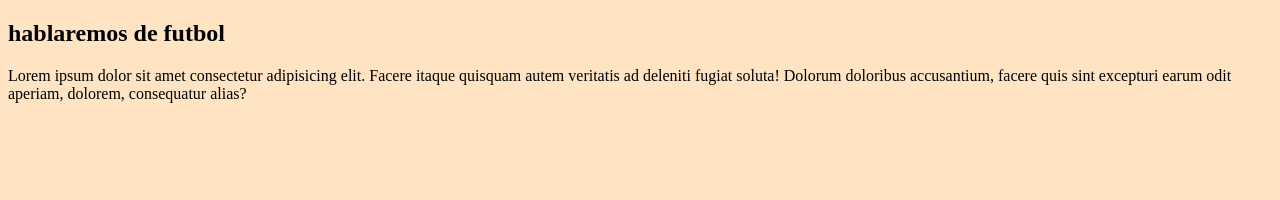
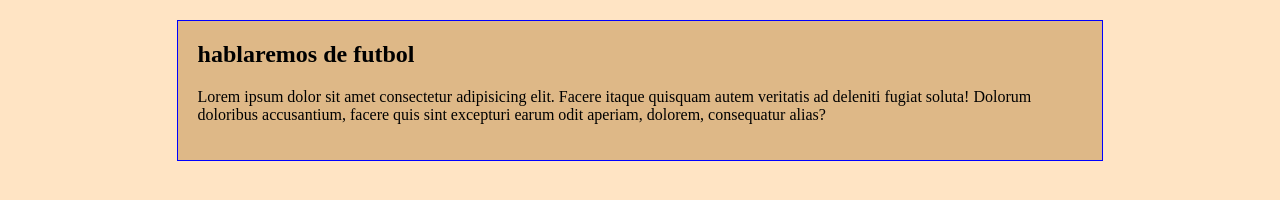
Before and after one commit to CarlosParedes1520/vincularGit, a plain HTML site: page index.html in a window 1280 px wide. Drawn offline with Linux system fonts and the light colour scheme.

Commit message:
Mejoramos con estilos al html

```diff
--- a/css/estilos.css
+++ b/css/estilos.css
@@ -1,3 +1,14 @@
 body{
     background-color: bisque;
 }
+.main{
+    width: 70%;
+    margin: 20px auto;
+    border: 1px solid blue;
+    padding: 20px;
+    background-color: burlywood;
+}
+
+h2{
+    margin-top: 0;
+}
```
